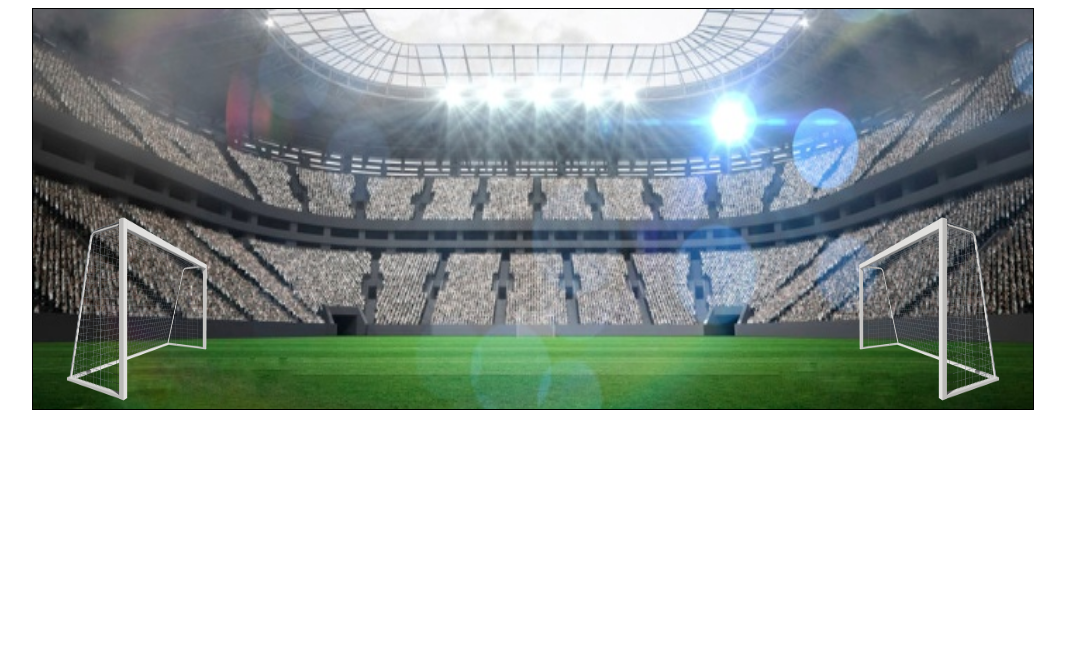
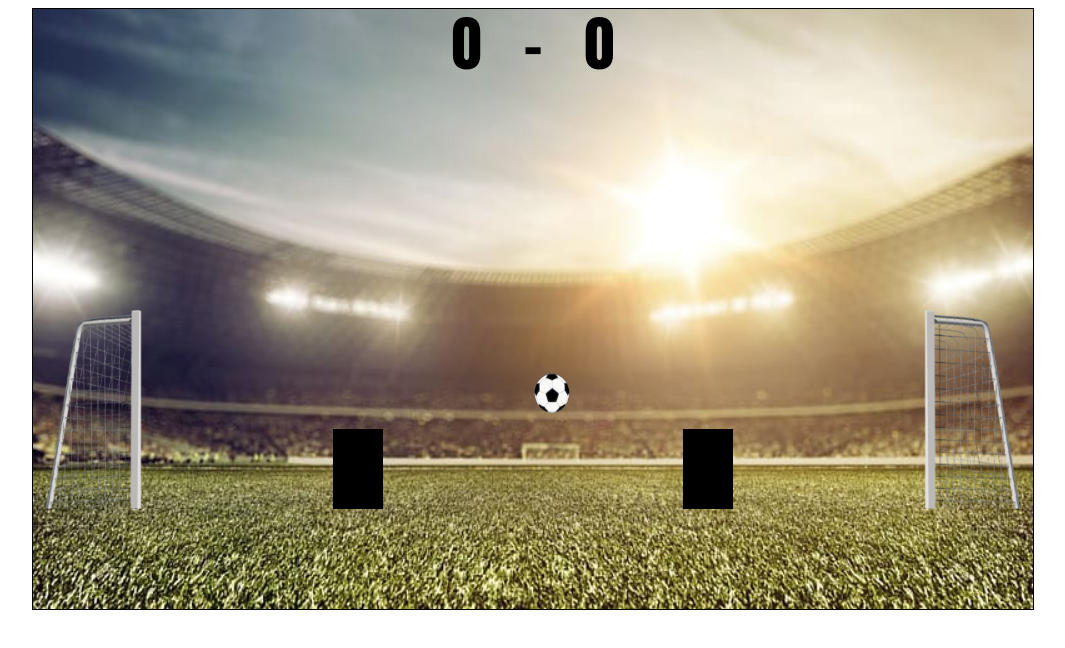
Before and after one commit to JeremyMen/Big-Heads-Soccer, a plain HTML site: page index.html in a window 1280 px wide. Shown: the whole page, without its empty margins (107-1172 px from the left). Drawn offline with Linux system fonts and the light colour scheme.

Commit message:
inverseBounce and underOf done

```diff
--- /dev/null
+++ b/ball.js
@@ -0,0 +1,124 @@
+class Ball {
+  constructor(ctx) {
+    this.ctx = ctx
+    this.x = this.ctx.canvas.width / 2
+    this.y = this.ctx.canvas.height / 5
+    //this.r = 20
+    this.w = 45
+    this.h = 40
+
+    this.vx = 0
+    this.vy = 3
+    this.ay = 1.5
+    // this.ay = this.ay0
+
+    this.img = new Image()
+    this.img.src = "/images/balls-removebg-preview copia.png"
+    this.img.frames = 4.1
+    this.img.frameIndex = 0
+
+    this.tick = 0
+  }
+
+  draw() {
+    // this.ctx.beginPath()
+    // this.ctx.arc(
+    //   this.x,
+    //   this.y,
+    //   this.r,
+    //   0,
+    //   2 * Math.PI
+    // )
+    // this.ctx.fill()
+    // this.ctx.closePath()
+
+    this.ctx.drawImage(
+      this.img,
+      this.img.frameIndex * this.img.width / this.img.frames,
+      0,
+      this.img.width / this.img.frames,
+      this.img.height,
+      this.x,
+      this.y,
+      this.w,
+      this.h
+    )
+  }
+
+  move() {
+    this.vy += this.ay
+    this.x += this.vx
+    this.y += this.vy
+
+    if (this.vx > 0) {
+      this.vx -= 0.05
+    } else if (this.vx < 0) {
+      this.vx += 0.05
+    }
+  }
+
+  ballSpeed(num1, num2) {
+    this.vx = num1
+
+      this.vy = num2
+      if (this.vy > 0) {
+        this.vy -= 0.1
+      } else if (this.vy < 0) {
+        this.vy += 0.1
+      }
+  }
+
+  goLeft(el) {
+    this.vx *= -1
+    this.x = el - this.w
+  }
+
+  goRight(el) {
+    this.vx *= -1
+    this.x = el + this.w
+  }
+
+  regularBounce(el) {
+    this.vy *= -1
+    this.y = el.y - this.h
+  }
+
+  inverseBounce(el) {
+    this.vy *= -1
+    this.y = el.y + el.h
+  }
+
+  onTop(el) {
+    const colX = this.x + this.w / 2 >= el.x && this.x + this.w / 2 <= el.x + el.w
+    const colY = this.y + this.h >= el.y && this.y + this.h <= el.y + el.h
+    return colY && colX
+  }
+
+  underOf(el) {
+    const colX = this.x + this.w / 2 >= el.x && this.x + this.w / 2 <= el.x + el.w
+    const colY = this.y <= el.y + el.h && this.y >= el.y
+    return colX && colY
+  }
+
+  leftCollision(el) {
+    const colX = this.x <= el.x + el.w && this.x >= el.x
+    const colY = this.y + this.h / 2 >= el.y && this.y + this.h <= el.y + el.h
+    return colX && colY
+  }
+
+  rightCollision(el) {
+    const colX = el.x <= this.x + this.w && el.x + el.w >= this.x + this.w
+    const colY = this.y >= el.y && this.y + this.h <= el.y + el.h
+    return colX && colY
+  }
+
+  floorCollision() {
+    this.vy *= -1
+    this.y = this.ctx.canvas.height * 0.83 - this.h
+  }
+
+  roofCollision() {
+    this.vy *= -1
+    this.y = this.h
+  }
+}
--- a/footballField.js
+++ b/footballField.js
@@ -7,7 +7,7 @@ class FootballField {
     this.y = 0
 
     this.img = new Image()
-    this.img.src = "images/football-field.jpeg"
+    this.img.src = "images/football-field.jpg"
   }
 
   draw() {
@@ -19,4 +19,19 @@ class FootballField {
       this.h
     )
   }
+
+  rightWall(el) {
+    return el.x + el.w >= this.ctx.canvas.width
+  }
+
+  leftWall(el) {
+    return el.x - el.w <= 0
+  }
+
+  isRoof(el) {
+    return el.y <= 0
+  }
+  isFloor(el) {
+    return el.y + el.h >= this.ctx.canvas.height * 0.83
+  }
 }
--- a/game.js
+++ b/game.js
@@ -3,29 +3,140 @@ class Game {
   this.ctx = ctx
 
   this.footballField = new FootballField(ctx)
-  this.goal2 = new Goal(ctx)
+
+  this.p1 = new Player(
+    ctx,
+    ctx.canvas.width * 0.3,
+    ctx.canvas.height * 0.7
+  )
+
+  this.p2 = new Player(
+    ctx,
+    ctx.canvas.width - (ctx.canvas.width * 0.3) - 50,
+    ctx.canvas.height * 0.7
+  )
+
+  this.goal1 = new Goal(
+    ctx,
+    ctx.canvas.width * 0.01,
+    ctx.canvas.height * 0.5,
+    "/images/left-goal.png"
+  )
+
+  this.goal2 = new Goal(
+    ctx,
+    ctx.canvas.width - 100 - (ctx.canvas.width * 0.01),
+    ctx.canvas.height * 0.5,
+    "/images/right-goal.png"
+  )
+
+  this.ball = new Ball(ctx)
+
   this.intervalId = null;
+
+  this.homeScore = 0
+  this.awayScore = 0
   }
 
   run() {
     this.intervalId = setInterval( () => {
-      this._clear()
       this._draw()
+      this._move()
+      this._ballAgainstWalls()
+      this._ballAgainstPlayers()
+      //this._ballAgainstGoals()
+      this.isGoal()
     }, 1000 / 60)
-  }
-
-  _clear() {
-    this.ctx.clearRect(
-      0,
-      0,
-      this.ctx.canvas.width,
-      this.ctx.canvas.height
-    )
   }
 
   _draw() {
     this.footballField.draw()
+    this.goal1.draw()
     this.goal2.draw()
+    this.p1.draw()
+    this.p2.draw()
+    this.ball.draw()
+    this._score()
   }
 
+  _score() {
+    this.ctx.font = "60px Impact"
+    this.ctx.textAlign = "center"
+    this.ctx.fillText(
+      `${this.homeScore}   -   ${this.awayScore}`,
+      this.ctx.canvas.width / 2,
+      this.ctx.canvas.height * 0.1
+    )
+  }
+
+  _move() {
+    this.p1.move()
+    this.p2.move()
+    this.ball.move()
+  }
+
+  _ballAgainstWalls() {
+    if (this.footballField.rightWall(this.ball)) {
+      this.ball.goLeft(this.ctx.canvas.width)
+    }
+    if (this.footballField.leftWall(this.ball)) {
+      this.ball.goRight(0)
+    }
+    if (this.footballField.isFloor(this.ball)) {
+      this.ball.floorCollision()
+    }
+
+     if (this.footballField.isRoof(this.ball)) {
+       this.ball.roofCollision()
+     }
+  }
+
+  _ballAgainstPlayers() {
+    if (this.ball.onTop(this.p1)) {
+      this.ball.regularBounce(this.p1)
+      this.p1.header(this.ball)
+    }
+    if (this.ball.onTop(this.p2)) {
+      this.ball.regularBounce(this.p2)
+      this.p2.header(this.ball)
+    }
+    if(this.ball.underOf(this.p1)){
+      console.log('ciao')
+      this.ball.inverseBounce(this.p1)
+    }
+    if(this.ball.underOf(this.p2)) {
+      this.ball.inverseBounce(this.p2)
+    }
+    if (this.ball.leftCollision(this.p1) || this.ball.leftCollision(this.p2)) {
+      this.ball.ballSpeed(5, 20)
+    }
+
+    if (this.ball.rightCollision(this.p1) || this.ball.rightCollision(this.p2)) {
+      this.ball.ballSpeed(-5, -20)
+    }
+  }
+
+  // _ballAgainstGoals() {
+  //   // if (this.ball.underOf(this.goal2)){
+  //   //   this.ball.inverseBounce(this.goal2)
+  //   // }
+  //   if (this.ball.onTop(this.goal2)) {
+  //     this.ball.regularBounce(this.goal2)
+  //   }
+  //   // if (this.ball.underOf(this.goal1)){
+  //   //   this.ball.inverseBounce(this.goal1)
+  //   // }
+  //   if (this.ball.onTop(this.goal1)) {
+  //     this.ball.regularBounce(this.goal1)
+  //   }
+  // }
+
+
+
+  isGoal() {
+    if (this.goal2.homeGoal(this.ball)) {
+      console.log('ciao')
+      this.homeScore++
+    }
+  }
 }
--- a/goal.js
+++ b/goal.js
@@ -1,21 +1,31 @@
 class Goal {
-  constructor(ctx) {
+  constructor(ctx, x, y, img) {
     this.ctx = ctx
 
-    this.w = 150
+    this.w = 100
     this.h = 200
-    this.x = 820
-    this.y = 200
+    this.x = x
+    this.y = y
 
-    this.x0 = 30
-    this.y0 = 200
-
+    this.crossbar = this.y - 10
 
     this.img = new Image()
-    this.img.src = "images/goal-right.png"
+    this.img.src = img
+  }
 
-    this.img2 = new Image()
-    this.img2.src = "images/goal-left.png"
+  draw() {
+    this.ctx.fillRect(
+      this.x,
+      this.y,
+      this.w,
+      this.h
+    )
+  }
+
+  homeGoal(ball) {
+    const ColX = ball.x + ball.r >= this.x
+    const ColY = ball.y >= this.y
+    return ColX && ColY
   }
 
   draw() {
@@ -27,12 +37,12 @@ class Goal {
       this.h
     )
 
-    this.ctx.drawImage(
-      this.img2,
-      this.x0,
-      this.y0,
-      this.w,
-      this.h
-    )
+  //   this.ctx.drawImage(
+  //     this.img2,
+  //     this.x0,
+  //     this.y0,
+  //     this.w,
+  //     this.h
+  //   )
   }
 }
--- a/index.html
+++ b/index.html
@@ -8,12 +8,14 @@
   </head>
   <body>
     <div>
-      <canvas id="my-canvas" width="1000" height="400">
+      <canvas id="my-canvas" width="1000" height="600">
     </div>
 
 
     <script src="footballField.js"></script>
+    <script src="player.js"></script>
     <script src="goal.js"></script>
+    <script src="ball.js"></script>
     <script src="game.js"></script>
     <script src="script.js"></script>
 
--- /dev/null
+++ b/player.js
@@ -0,0 +1,60 @@
+const TOP_KEY = 38
+const RIGHT_KEY = 39
+const LEFT_KEY = 37
+const TOP_KEY_W = 87
+const RIGHT_KEY_D = 68
+const LEFT_KEY_A = 65
+
+class Player {
+  constructor(ctx, x, y) {
+    this.ctx = ctx
+    this.x = x
+    this.y0 = y
+    this.y = this.y0
+    this.w = 50
+    this.h = 80
+
+    this.vx = 0
+    this.vy = 0
+    this.ay = 0.9
+
+    // this.img = new Image()
+    // this.img.src = "#img"
+  }
+
+  draw() {
+    this.ctx.fillRect(
+      this.x,
+      this.y,
+      this.w,
+      this.h
+    )
+  }
+
+  move() {
+    this.x += this.vx
+
+    if (this.y < this.y0) {
+      this.vy += this.ay;
+      this.y += this.vy;
+    } else {
+      this.vy = 0;
+      this.y = this.y0
+    }
+  }
+
+  header(ball) {
+    ball.vy -= 2
+  }
+
+  _jump() {
+    if (!this._isJumping()){
+      this.y -= 1;
+      this.vy -= 15;
+    }
+  }
+
+  _isJumping(){
+    return (this.y < this.y0)
+  }
+}
--- a/script.js
+++ b/script.js
@@ -1,5 +1,35 @@
 const canvas = document.getElementById("my-canvas")
 const ctx = canvas.getContext("2d")
 
+
 const game = new Game(ctx)
+
+document.onkeydown = (e) => {
+    if (e.keyCode === TOP_KEY) {
+      game.p2._jump()
+    } else if (e.keyCode === RIGHT_KEY) {
+      game.p2.vx = 3
+    } else if (e.keyCode === LEFT_KEY) {
+      game.p2.vx = - 3
+    } else if (e.keyCode === TOP_KEY_W) {
+      game.p1._jump()
+    } else if (e.keyCode === RIGHT_KEY_D) {
+      game.p1.vx = 3
+    } else if (e.keyCode === LEFT_KEY_A) {
+      game.p1.vx = -3
+    }
+  }
+
+  document.onkeyup = (e) => {
+    if (e.keyCode === RIGHT_KEY) {
+      game.p2.vx = 0
+    } else if (e.keyCode === LEFT_KEY) {
+      game.p2.vx = 0
+    } else if (e.keyCode === RIGHT_KEY_D) {
+      game.p1.vx = 0
+    } else if (e.keyCode === LEFT_KEY_A) {
+      game.p1.vx = 0
+    }
+  }
+
 game.run()
```
Also changed, not shown: images/balls-removebg-preview copia.png (added), images/football-field.jpeg (deleted), images/football-field.jpg (added), images/goal-left.png (deleted), images/goal-right.png (deleted), images/left-goal.png (added), images/right-goal.png (added), 2 other files.
